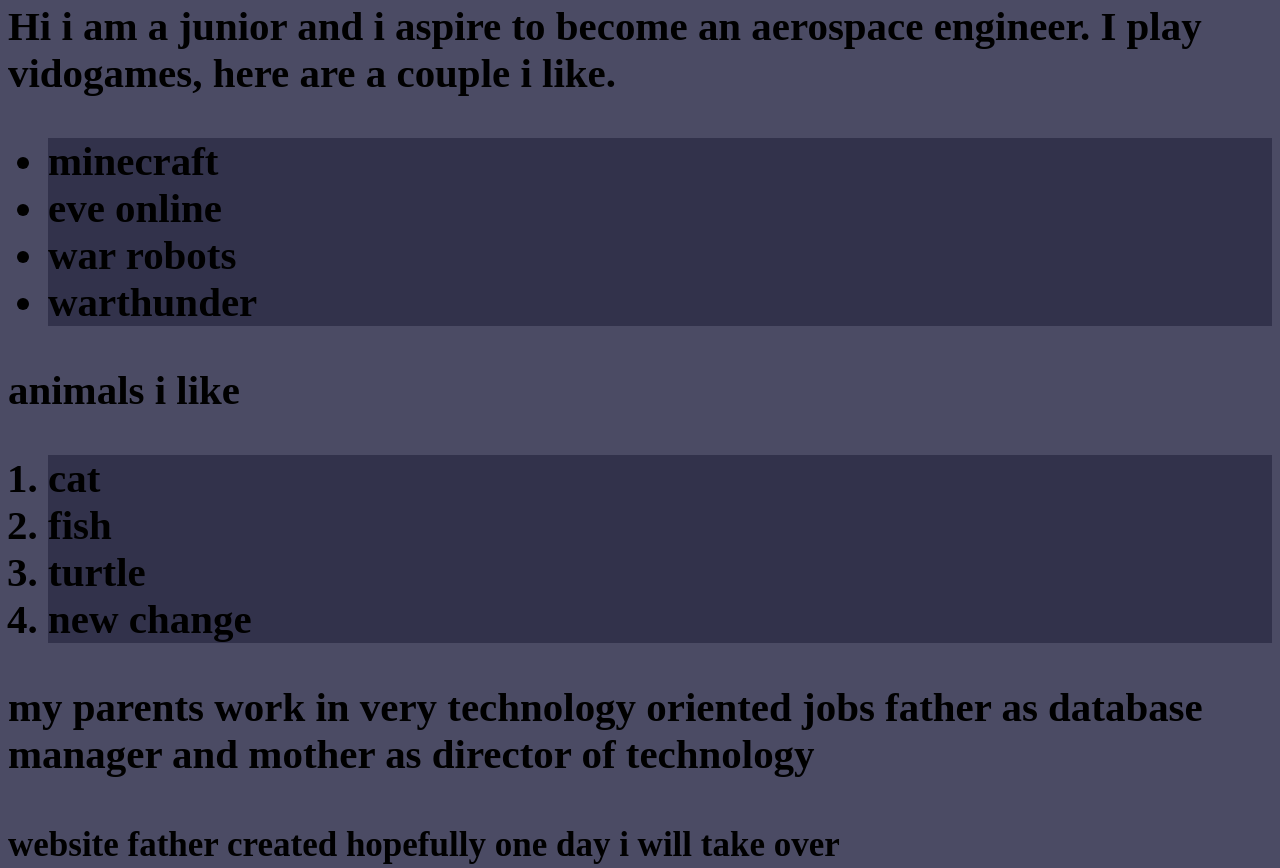
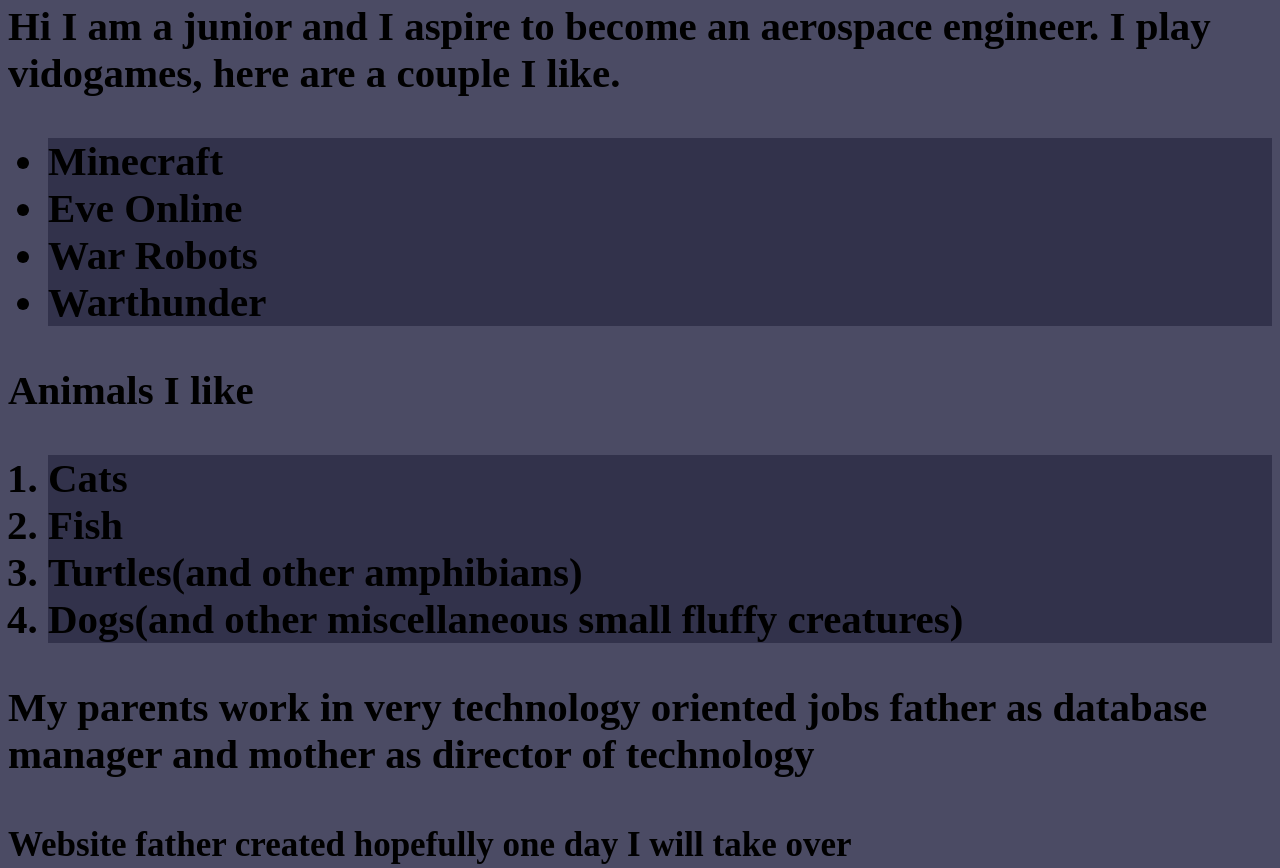
Before and after one commit to staten-island-tech/intro-to-html-ashikgligich, a plain HTML site: page index.html in a window 1280 px wide. Shown: the part 235-1103 px from the top of the page. Drawn offline with Linux system fonts and the light colour scheme.

Commit message:
spelling and captilization

```diff
--- a/index.html
+++ b/index.html
@@ -11,30 +11,32 @@
 
     <h2>About Me</h2>
     <h3>
-      Hi i am a junior and i aspire to become an aerospace engineer. I play
-      vidogames, here are a couple i like.
+      Hi I am a junior and I aspire to become an aerospace engineer. I play
+      vidogames, here are a couple I like.
     </h3>
     <ul>
       <h3>
-        <li>minecraft</li>
-        <li>eve online</li>
-        <li>war robots</li>
-        <li>warthunder</li>
+        <li>Minecraft</li>
+        <li>Eve Online</li>
+        <li>War Robots</li>
+        <li>Warthunder</li>
       </h3>
     </ul>
-    <h3>animals i like</h3>
+    <h3>Animals I like</h3>
     <ol>
       <h3>
-        <li>cat</li>
-        <li>fish</li>
-        <li>turtle</li>
-        <li>new change</li>
+        <li>Cats</li>
+        <li>Fish</li>
+        <li>Turtles(and other amphibians)</li>
+        <li>Dogs(and other miscellaneous small fluffy creatures)</li>
 
       </h3>
     </ol>
-    <h3>my parents work in very technology oriented jobs father as database manager and mother as director of technology</h3>
-    <h4>website father created hopefully one day i will take over
+    <h3>My parents work in very technology oriented jobs father as database manager and mother as director of technology</h3>
+    <h4>Website father created hopefully one day I will take over
     </h4>
     <a href="http://www.gligich.com/">gligich.com</a>
+    <h3> </h3>
+    <img src="https://images7.memedroid.com/images/UPLOADED747/6279269780c95.jpeg" alt="a gamer's life">
   </body>
 </html>
--- a/style.css
+++ b/style.css
@@ -7,13 +7,4 @@
 }
 li{
     background-color: rgb(50, 50, 75);
-
 }
-
-.list-item{
-
-}
-
-#id-item{
-    font-size: ;
-}
```
